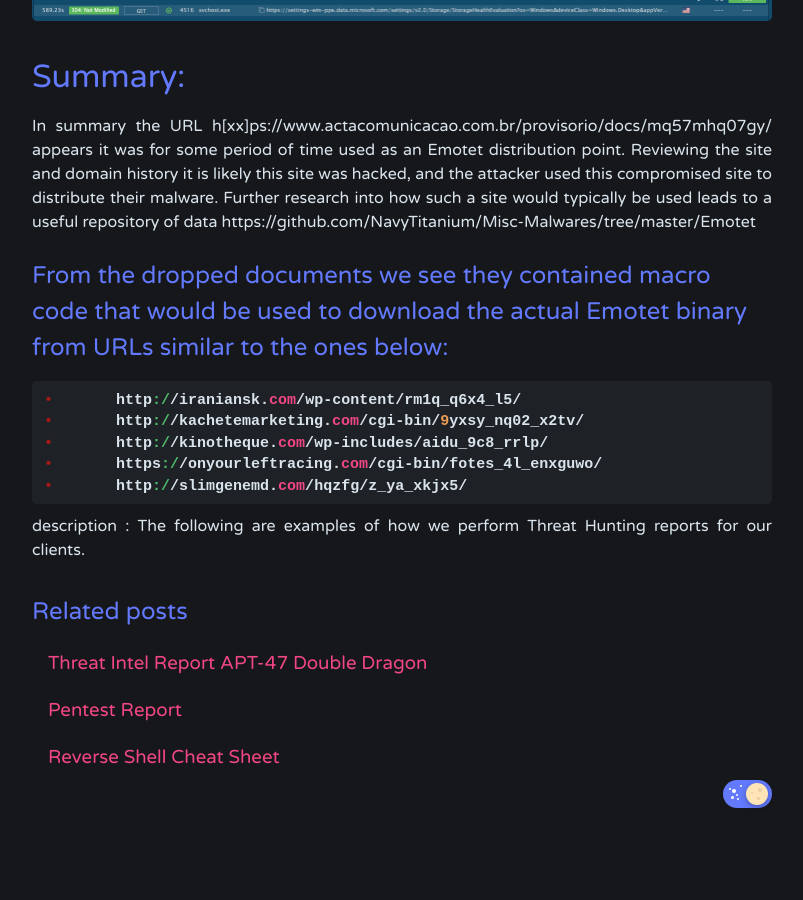
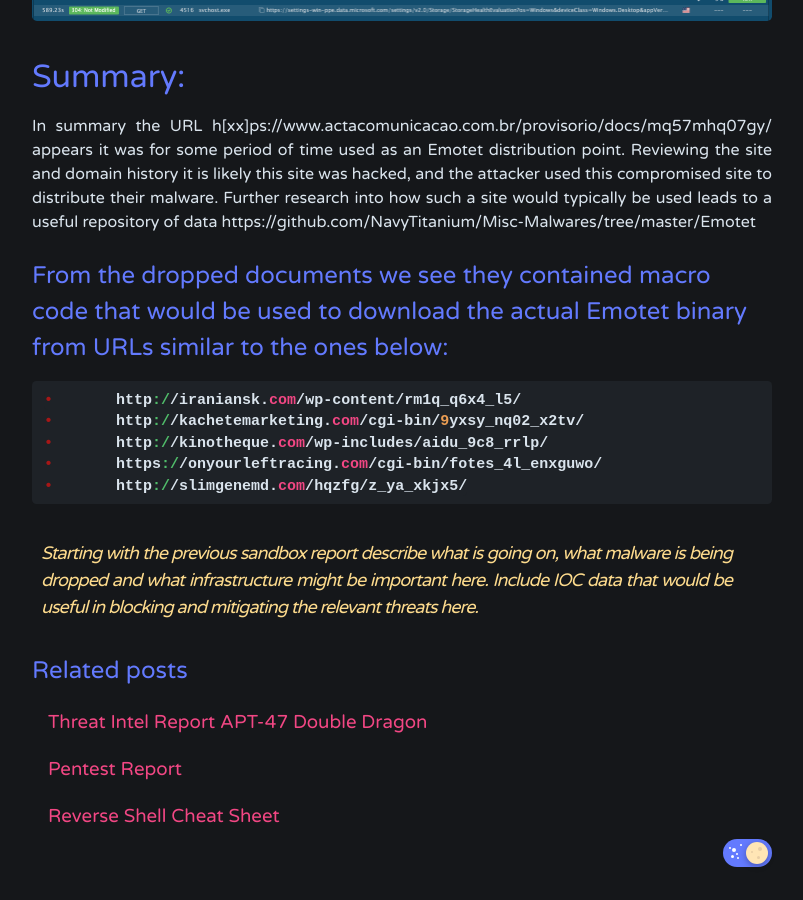
Before and after one commit to Rayferrufino/Rayferrufino.github.io, a Jekyll site: the page built from _posts/2020-12-27-Threat Hunting Report.md, in a window 1280 px wide and 900 px high, scrolled down 8194 px. Shown: the whole window, without its empty margins (238-1041 px from the left). Built offline with Jekyll 4.4.1, drawn with Linux system fonts in a browser that asks for light colours; comment, search, counter and statistics services are not loaded; before the commit the page ends 9035 px from its top, so only the background shows below that.

Commit message:
Update 2020-12-27-Threat Hunting Report.md

````diff
--- a/_posts/2020-12-27-Threat Hunting Report.md
+++ b/_posts/2020-12-27-Threat Hunting Report.md
@@ -150,4 +150,5 @@ In summary the URL h[xx]ps://www.actacomunicacao.com.br/provisorio/docs/mq57mhq0
 •	http://slimgenemd.com/hqzfg/z_ya_xkjx5/
 ```
 
-description : The following are examples of how we perform Threat Hunting reports for our clients.
+
+> Starting with the previous sandbox report describe what is going on, what malware is being dropped and what infrastructure might be important here. Include IOC data that would be useful in blocking and mitigating the relevant threats here.
````
